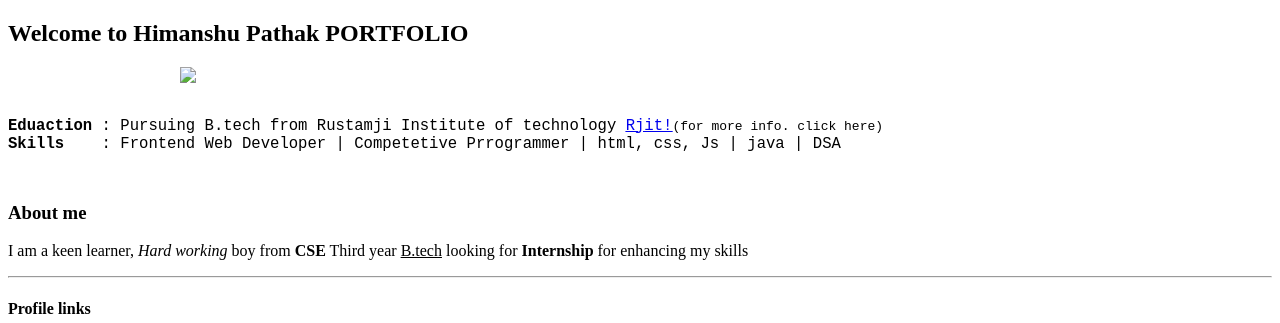
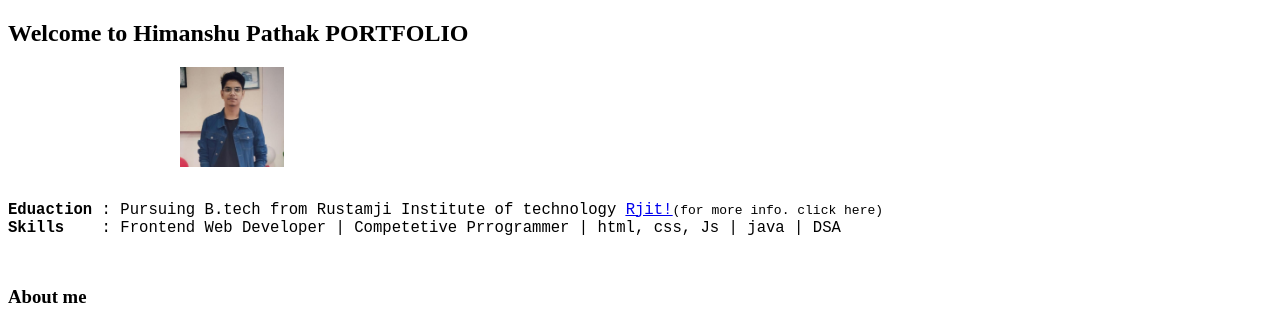
Before and after one commit to gamechanger0409/basicWebPage, a plain HTML site: page index.html in a window 1280 px wide. Shown: the top 323 px of the page. Drawn offline with Linux system fonts and the light colour scheme; the site is published under a folder, as on GitHub Pages, so addresses that start at the root find nothing.

Commit message:
Update index.html

```diff
--- a/index.html
+++ b/index.html
@@ -8,7 +8,7 @@
 </head>
 <body>
     <h2>Welcome to Himanshu Pathak PORTFOLIO</h2>
-   <pre>                      <img src="/boss.jpeg" height="100">
+   <pre>                      <img src="boss.jpeg" height="100">
     <br>
 <big><b>Eduaction</b> : Pursuing B.tech from Rustamji Institute of technology </big><a href="/rjit.html" target="_main"><big><u>Rjit!</u></big></a>(for more info. click here)
 <big><b>Skills</b>    : Frontend Web Developer | Competetive Prrogrammer | html, css, Js | java | DSA</big>
```
